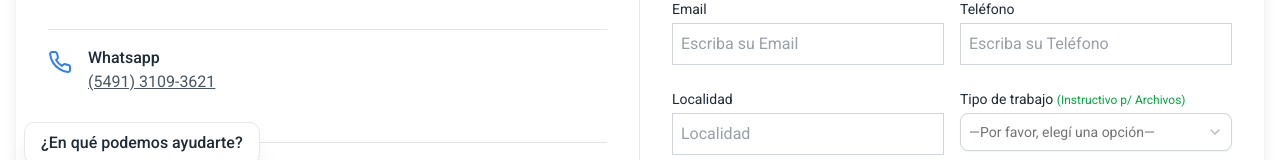
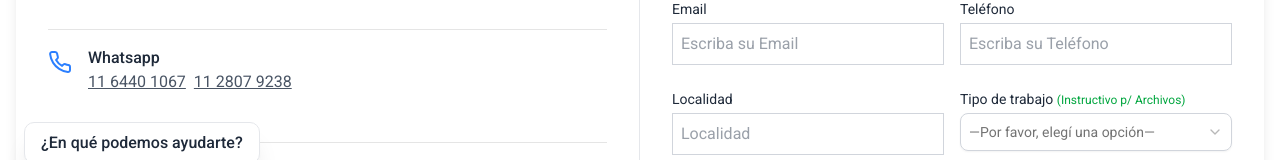
Before and after one commit to Tintaa307/grupo-gr, a Next.js app: page /budget in a window 1280 px wide. Shown: the part 508-668 px from the top of the page. Built offline with nearby package versions, Linux system fonts and the light colour scheme; no server answers.

Commit message:
Update contact information across components to include new WhatsApp numbers

```diff
--- a/src/app/budget/page.tsx
+++ b/src/app/budget/page.tsx
@@ -76,12 +76,23 @@ export default function BudgetPage() {
                   </div>
                   <div>
                     <h3 className="font-medium text-gray-800">Whatsapp</h3>
-                    <Link
-                      href="https://wa.me/549131093621"
-                      className="text-gray-600 underline"
-                    >
-                      (5491) 3109-3621
-                    </Link>
+                    <div className="flex flex-col sm:flex-row gap-2">
+                      <Link
+                        href="https://wa.me/541164401067"
+                        target="_blank"
+                        className="text-gray-600 text-sm sm:text-base underline"
+                      >
+                        11 6440 1067
+                      </Link>
+
+                      <Link
+                        href="https://wa.me/541128079238"
+                        target="_blank"
+                        className="text-gray-600 text-sm sm:text-base underline"
+                      >
+                        11 2807 9238
+                      </Link>
+                    </div>
                   </div>
                 </div>
 
--- a/src/components/contact-bar/contact.bar.tsx
+++ b/src/components/contact-bar/contact.bar.tsx
@@ -35,8 +35,8 @@ export function ContactBar() {
     },
     {
       icon: WhatsAppIcon,
-      text: "11 3109-3621",
-      action: "https://wa.me/541131093621",
+      text: "11 2807-9238",
+      action: "https://wa.me/541128079238",
     },
     {
       icon: Mail,
--- a/src/components/contact/contact.tsx
+++ b/src/components/contact/contact.tsx
@@ -134,6 +134,7 @@ export function Contact() {
                   <h4 className="font-medium text-gray-800">
                     Nueva Línea (Llamada / chat)
                   </h4>
+                  <div className="flex flex-col sm:flex-row gap-2">
                     <Link
                       href="https://wa.me/541164401067"
                       target="_blank"
@@ -141,6 +142,15 @@ export function Contact() {
                     >
                       11 6440 1067
                     </Link>
+
+                    <Link
+                      href="https://wa.me/541128079238"
+                      target="_blank"
+                      className="text-gray-600 text-sm sm:text-base underline"
+                    >
+                      11 2807 9238
+                    </Link>
+                  </div>
                 </div>
               </div>
 
```
Lines whose indentation alone changed are shown as unchanged.
